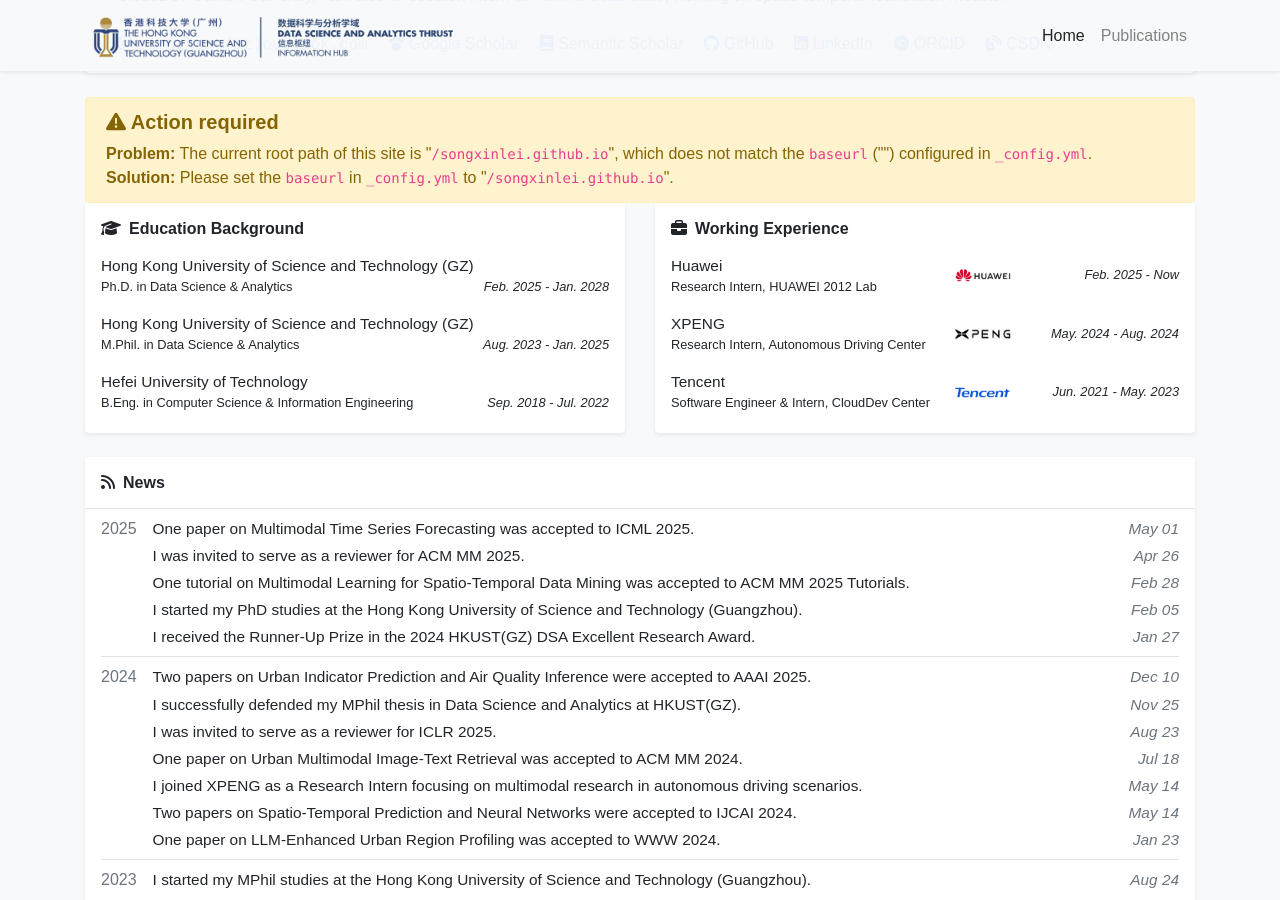
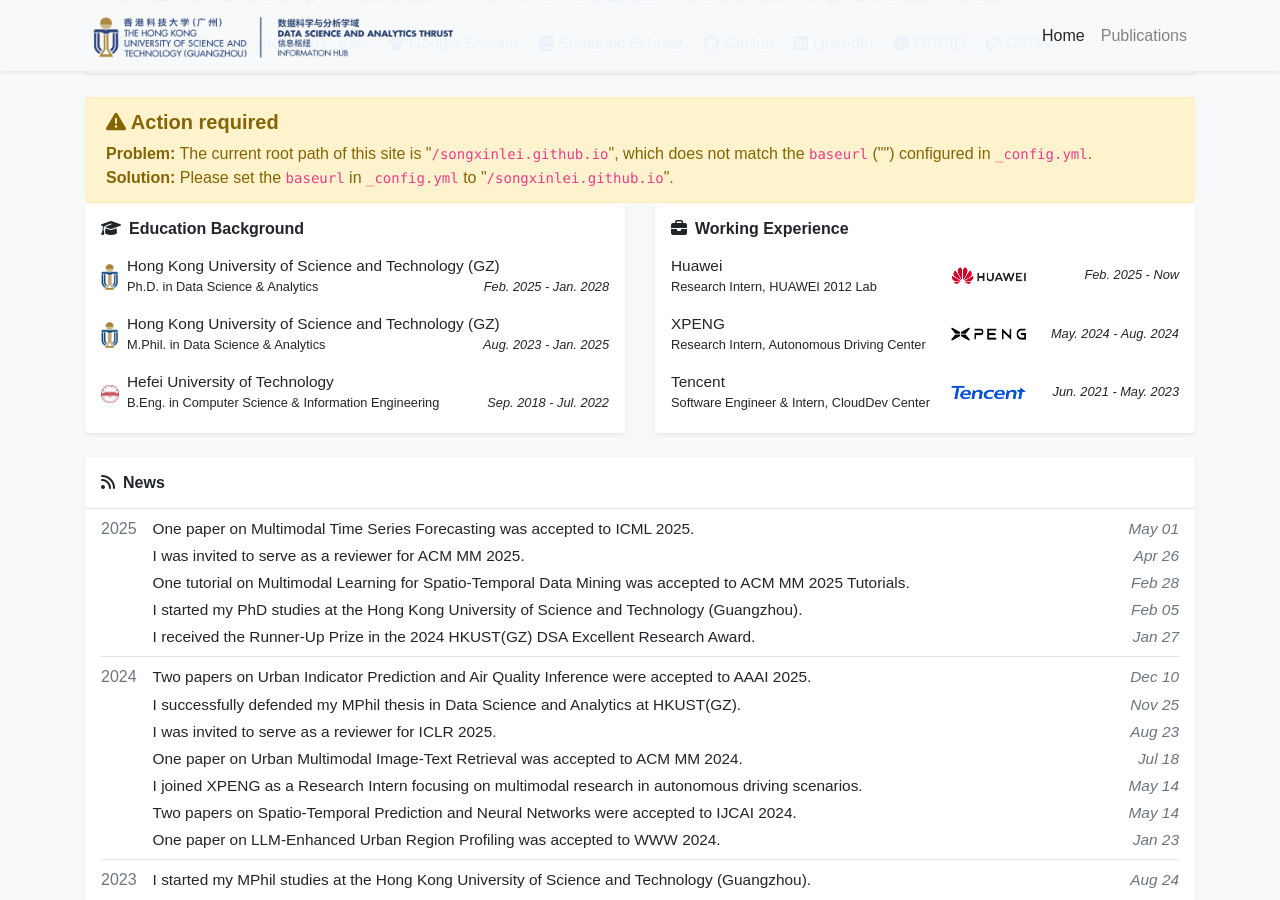
Before and after one commit to thunderlrr/songxinlei.github.io, a Jekyll site: the page built from index.html, in a window 1280 px wide and 900 px high, scrolled down 300 px. Built offline with Jekyll 4.4.1, drawn with Linux system fonts in a browser that asks for light colours; a style sheet for code colours, icons or effects is not loaded.

Commit message:
update profile

```diff
--- a/_includes/widgets/experience_card.html
+++ b/_includes/widgets/experience_card.html
@@ -8,6 +8,7 @@
                 <ul class="list-unstyled mb-1">
                     {% for item in site.data.profile.education %}
                     <li class="media mb-3">
+                        <img src="{{ item.logo | relative_url }}" alt="{{ item.name }}" style="width: 18px;" class="mr-2 mt-1 align-self-center">
                         <div class="media-body">
                             <div style="font-size: 15.4px">{{ item.name }}</div>
                             <div class="small">{{ item.dept }}</div>
@@ -39,7 +40,7 @@
                                     <div class="small">{{ item.position }}</div>
                                 </div>
                                 <div style="width: 64px; text-align: center; margin-right: 24px;">
-                                    <img src="{{ item.logo | relative_url }}" alt="{{ item.name }}" style="width: 56px;" class="align-self-center">
+                                    <img src="{{ item.logo | relative_url }}" alt="{{ item.name }}" style="width: 76px;" class="align-self-center">
                                 </div>
                                 <div class="small no-break" style="width: 140px; text-align: right;"><em>{{ item.date }}</em></div>
                             </div>
```
